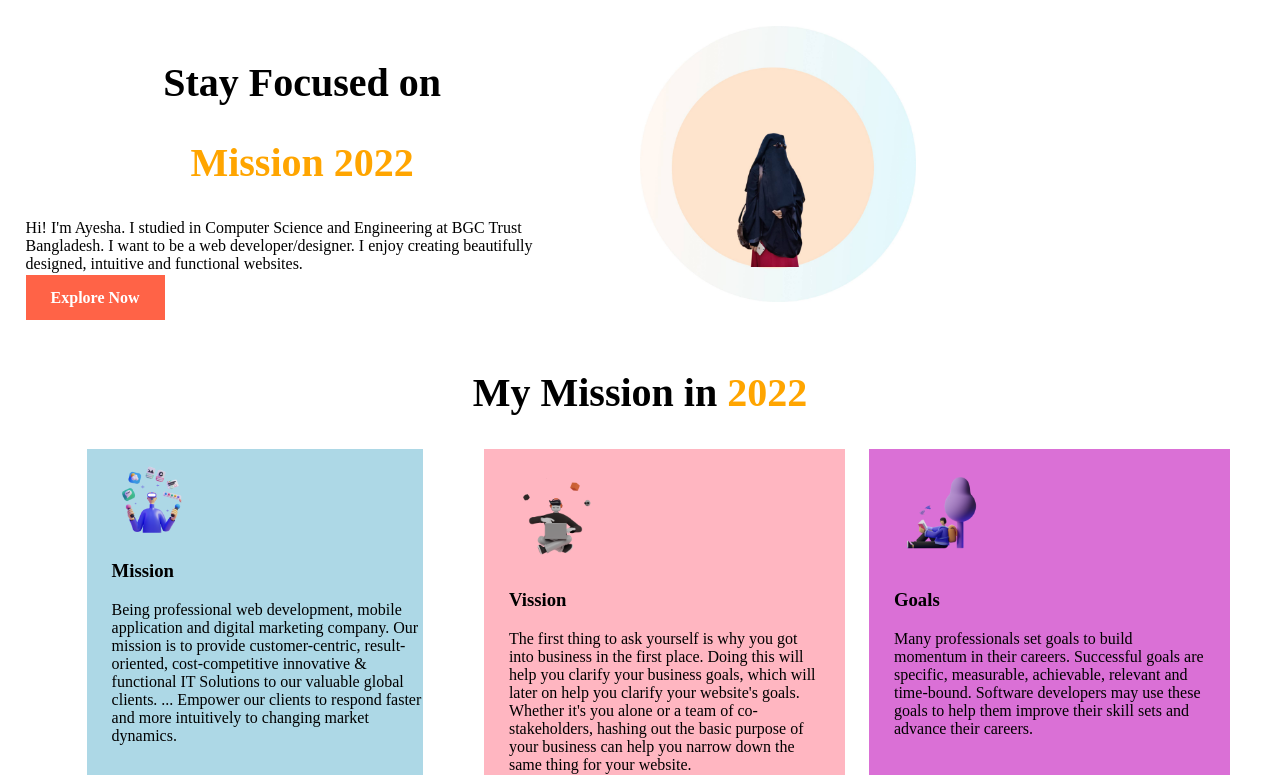
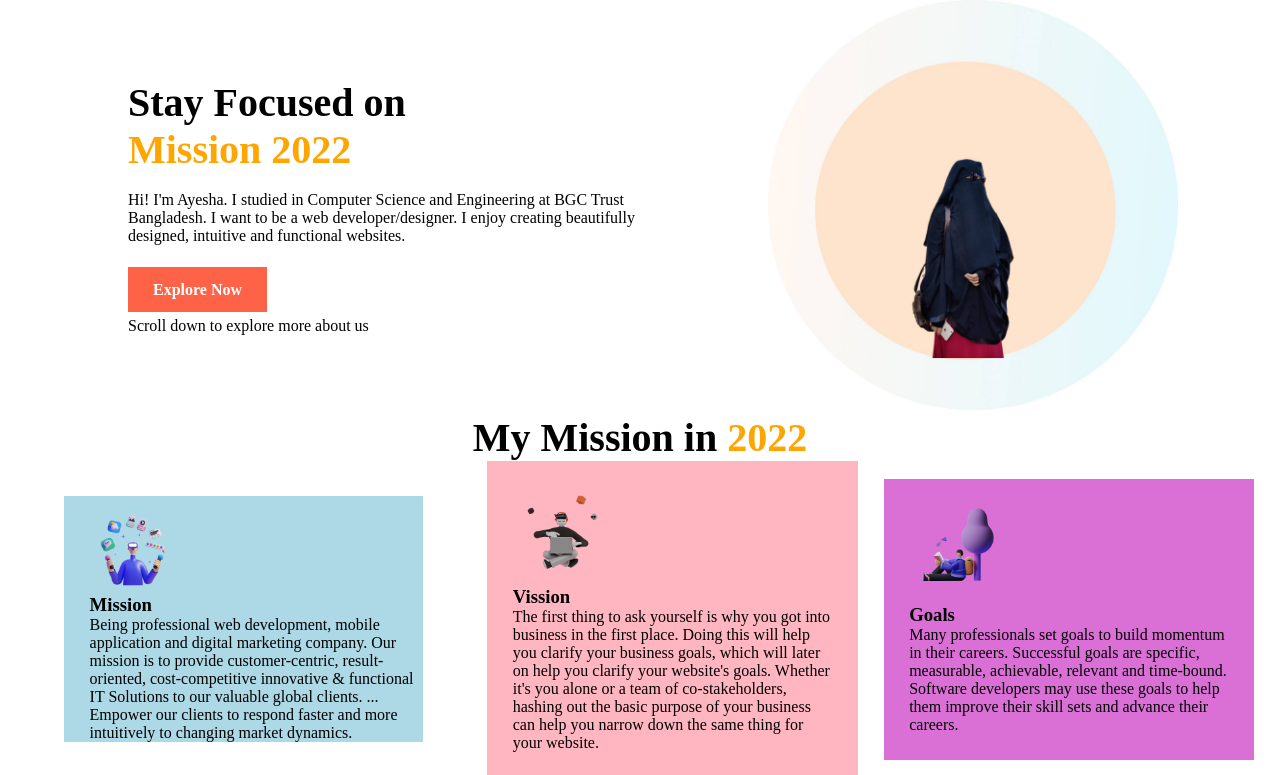
Before and after one commit to ayeshaesho/my-assignment, a plain HTML site: page index.html in a window 1280 px wide. Shown: the top 775 px of the page. Drawn offline with Linux system fonts and the light colour scheme.

Commit message:
New added

```diff
--- a/index.html
+++ b/index.html
@@ -8,21 +8,27 @@
     <title>My First Assignment</title>
 </head>
 <body>
-    <section class="flexible-container">
+    <section >
+
+                <div class="flexible-container">
                             <div class="half-width">
-          <h1>Stay Focused on</h1>
-          <h1><span class="orange-color">Mission 2022</span></h1>
-               <p>Hi! I'm Ayesha. I studied in Computer Science and Engineering at BGC Trust Bangladesh. I want to be a web developer/designer. I enjoy creating beautifully designed, intuitive and functional websites.</p>
+
+                                <h1 class="title-name" style="text-align:left;">Stay Focused on <br>
+                                    <span class="orange-color">Mission 2022</span></h1>
+                                <br><p>Hi! I'm Ayesha. I studied in Computer Science and Engineering at BGC Trust Bangladesh. I want to be a web developer/designer. I enjoy creating beautifully designed, intuitive and functional websites.</p>
+                                <br> <br>
                                 <a class="link-button" target="_blank" href="https://web.programming-hero.com/">Explore Now</a>
-
+                                <br> <br> <p>Scroll down to explore more about us</p>
                             </div>
 
                             <div class="half-width">
                                 <img src="images/shape-4.jpg" alt="">
                             </div>
+                </div>
         </section>
         <section class="Mission">
-            <h1>My Mission in<span class="orange-color"> 2022</span></h1>
+            <h1 class="title-name">My Mission in
+                <span class="orange-color"> 2022</span></h1>
             <div class="flexible-container">
                 <div class="mission">
                 <img src="illustrators/illustrator-1.png" alt="">
@@ -71,15 +77,15 @@
                 <img src="coding.png" alt="">
             </div>
         </section>
-        <section class="career">
-            <div>
+        <section>
             <h1>Build <span class="orange-color"> Career Application</span></h1>
+            <div class="career">
                         <div class="positivity">
                             <img src="shapes/mbl.jpg" alt="">
                         </div>
                      <div class="positivity">
-                        <h1>Stay with </h1>
-                        <h1><span class="orange-color">positivity</span></h1>
+                        <h1>Stay with <br>
+                        <span class="orange-color">positivity</span></h1>
                         <p>Choosing a career is one of the most important decisions you will make in life. It's about so much more than deciding what you will do to make a living. To start with, think about the amount of time we spend at work. ... The best way to make sure that doesn't happen to you is to make a well-thought out decision.</p>
                         <a class="link-button" target="_blank" href="https://web.programming-hero.com/">App Feture</a>
                      </div>
--- a/style.css
+++ b/style.css
@@ -1,31 +1,34 @@
-body{
-      margin: 2%;
+*{
+    margin:0;
+    padding:0;
+    box-sizing: border-box;
 }
-h1{
+
+.flexible-container{
+    display: flex;
+    align-items: center;
+    justify-content: center;
+    margin-bottom: 0 auto;
+    text-align: left;
+    width: 100%;
+}
+.half-width{
+    width: 50%;
+    padding-left: 10%;
+
+}
+
+.half-width img{
+    width: 80%;
+}
+.title-name{
     font-size: 40px;
-
-    text-align: left;
+    text-align: center;
     border-left-color: tomato;
 
 }
 .orange-color{
     color: orange;
-}
-.flexible-container{
-    display: flex;
-    margin-bottom: 5%;
-}
-.half-width{
-    width: 50%;
-    padding-right: 5%;
-    text-align: left;
-
-
-
-}
-
-.half-width img{
-    width: 50%;
 }
 .link-button{
     background-color: tomato;
@@ -37,9 +40,8 @@ h1{
     display: inline;
     text-decoration: none;
 }
-h1{
-    text-align: center;
-}
+
+
 .mission{
     background-color: lightblue;
     width: 50%;
@@ -110,14 +112,15 @@ h1{
 }
 .career{
     display: flex;
-    width: 50%;
-    padding-left: 5%;
-    margin-left: 10%;
+    width: 100%;
 }
-.career img{
-    width: 50%;
+.positivity{
+    width: 40%;
+    padding: 5%;
 
-
+}
+.positivity img{
+    width: 100%;
 }
 footer{
     text-align: center;
```
Lines whose indentation alone changed are shown as unchanged.
